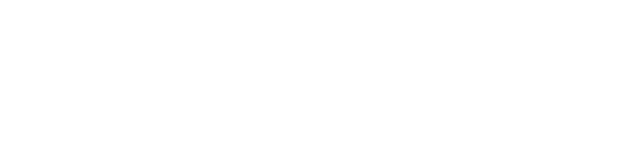
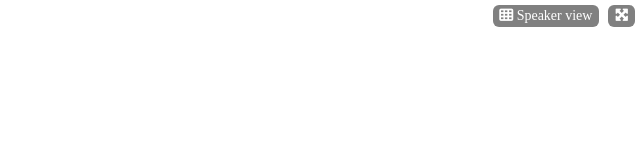
Before and after one commit to PaoloZampa/html-css-zoom, a plain HTML site: page index.html in a window 1280 px wide. Shown: the whole page, without its empty margins (640-1280 px from the left). Drawn offline with Linux system fonts and the light colour scheme.

Commit message:
add header buttons

```diff
--- a/css/style.css
+++ b/css/style.css
@@ -1,5 +1,45 @@
+/* #region common */
+
 *{
     margin: 0;
     padding: 0;
     box-sizing: border-box;
 }
+
+/* #endregion common */
+
+/* #region utilities */
+
+.container{
+    width: 90%;
+    max-width: 1152px;
+    margin: auto;
+}
+
+.d-flex{
+    display: flex;
+}
+
+
+/* #endregion utilities */
+
+/* #region header */
+
+.hd-buttons{
+    padding: 0.2rem 0.4rem;
+    margin: 0.3rem;
+    background-color: grey;
+    border-radius: 6px;
+    color: white;
+    font-size: 14px;
+}
+
+.actions{
+    display: flex;
+    position: absolute;
+    right: 0;
+    top: 0;
+}
+
+
+/* #endregion header */
--- a/index.html
+++ b/index.html
@@ -6,11 +6,28 @@
         <meta name="viewport" content="width=device-width, initial-scale=1.0">
         <title>Document</title>
         <link rel="stylesheet" href="./css/style.css">
+        <link rel="stylesheet"
+            href="https://cdnjs.cloudflare.com/ajax/libs/font-awesome/6.3.0/css/all.min.css
+            ">
 
     </head>
+
     <body>
 
         <header id="app-header">
+            <div class="actions">
+                <div class="view hd-buttons">
+                    <i class="fa-solid fa-table-cells"></i> Speaker view
+                </div>
+                <div class="close hd-buttons">
+                    <i class="fa-solid fa-maximize"></i>
+                </div>
+            </div>
+
+        </header>
+        <!-- /#app-header -->
+
+        <main id="app-main">
             <div class="container">
                 <div class="row">
                     <div class="col">
@@ -21,10 +38,7 @@
                     </div>
                 </div>
             </div>
-    </header>
-    <!-- /#app-header -->
-
-    <main id="app-main"></main>
+        </main>
         <!-- /#app-main -->
 
         <footer id="app-footer"></footer>
```
Lines whose indentation alone changed are shown as unchanged.
